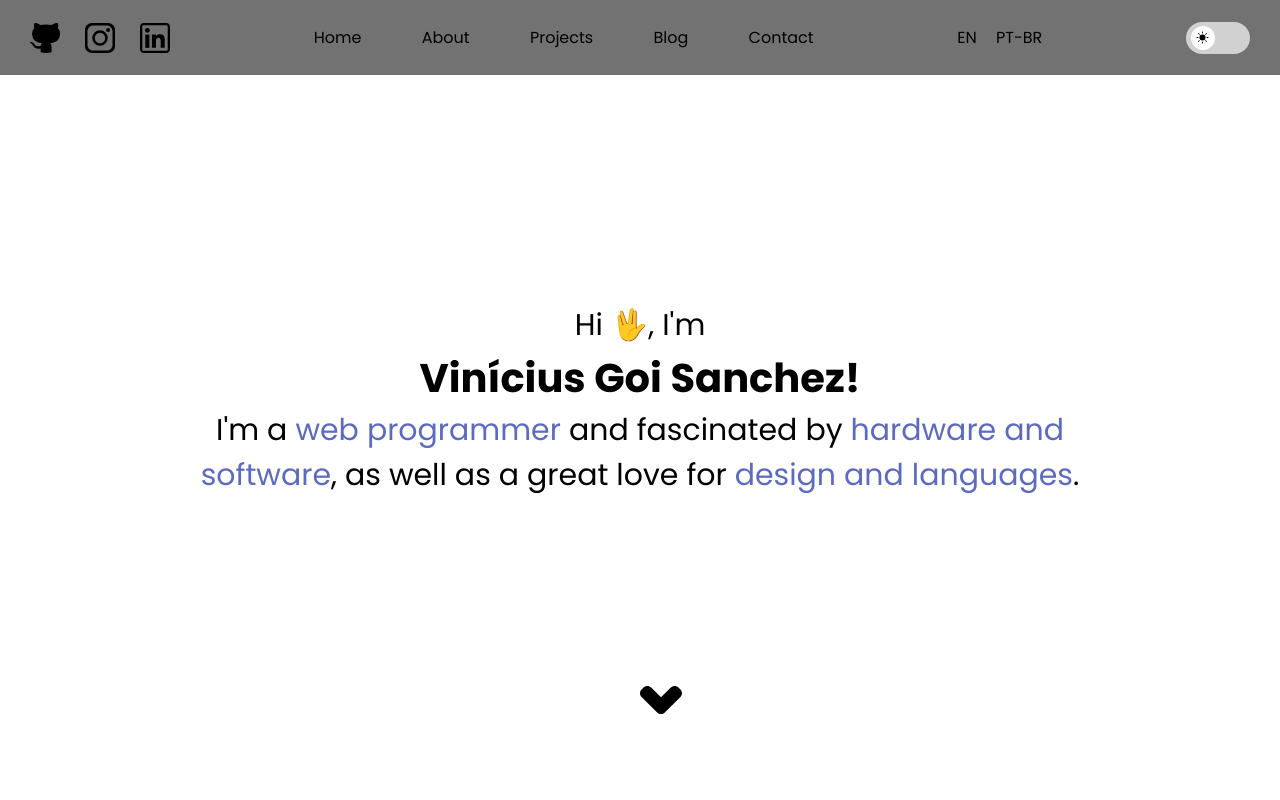
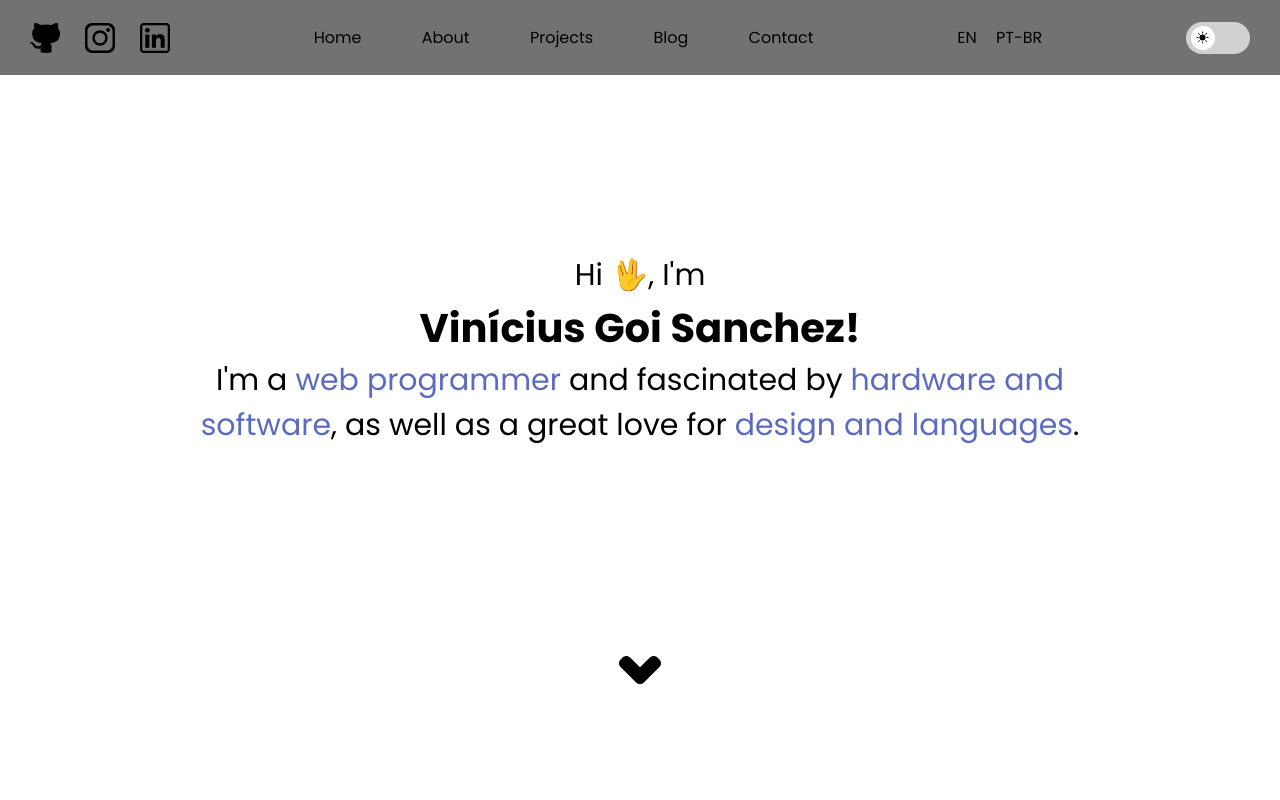
Before and after one commit to Vinicius-Goi/My-Portfolio, a plain HTML site: page index.html in a window 1280 px wide. Shown: the top 800 px of the page. Drawn offline with Linux system fonts and the light colour scheme.

Commit message:
arrow update

```diff
--- a/Css/style.css
+++ b/Css/style.css
@@ -273,6 +273,10 @@
     font-size: 30px;
 }
 
+.text {
+    padding: 150px;
+}
+
 .container h1{
     font-size: 40px;
 }
@@ -281,6 +285,19 @@
     font-family: 'Monteserrat', sans-serif;
     color: var(--str-color);
     text-align: center;
+    justify-content: center;
+    align-items: center;
+    text-align: center;
+    display: flex;
+    flex-direction: column;
+}
+
+.home {
+    justify-content: center;
+    align-items: center;
+    text-align: center;
+    display: flex;
+    flex-direction: column;
 }
 
 footer{
@@ -295,13 +312,6 @@
 
 main p#summary{
     width: 900px;
-}
-
-.home{
-    justify-content: center;
-    align-items: center;
-    text-align: center;
-    display: flex;
 }
 
 section{
@@ -350,12 +360,14 @@
     text-align: right;
 }
 
+
+
 .arrow{
     width: 100px;
     height: 100px;
-    position: absolute;
-    left: 50%;
-    top: 80%;
+    display: flex;
+    justify-content: center;
+    align-items: center;
 }
 
 .arrow-down{
--- a/index.html
+++ b/index.html
@@ -63,9 +63,11 @@
     <main>
         <section id="home" class="home">
         <div class="container">
-            <p>Hi 🖖, I'm</p>
-            <h1>Vinícius Goi Sanchez!</h1>
-            <p id="summary">I'm a <span style="color:#5c6bc0ff;">web programmer</span> and fascinated by <span style="color: #5c6bc0ff;">hardware and software</span>, as well as a great love for <span style="color: #5c6bc0ff;">design and languages</span>.</p>
+            <div class="text">
+                <p>Hi 🖖, I'm</p>
+                <h1>Vinícius Goi Sanchez!</h1>
+                <p id="summary">I'm a <span style="color:#5c6bc0ff;">web programmer</span> and fascinated by <span style="color: #5c6bc0ff;">hardware and software</span>, as well as a great love for <span style="color: #5c6bc0ff;">design and languages</span>.</p>
+            </div>
             <div class="arrow">
                 <div class="arrow-down" onclick="irSeta()">
                     <button id="seta" style="display: none;"></button>
```
